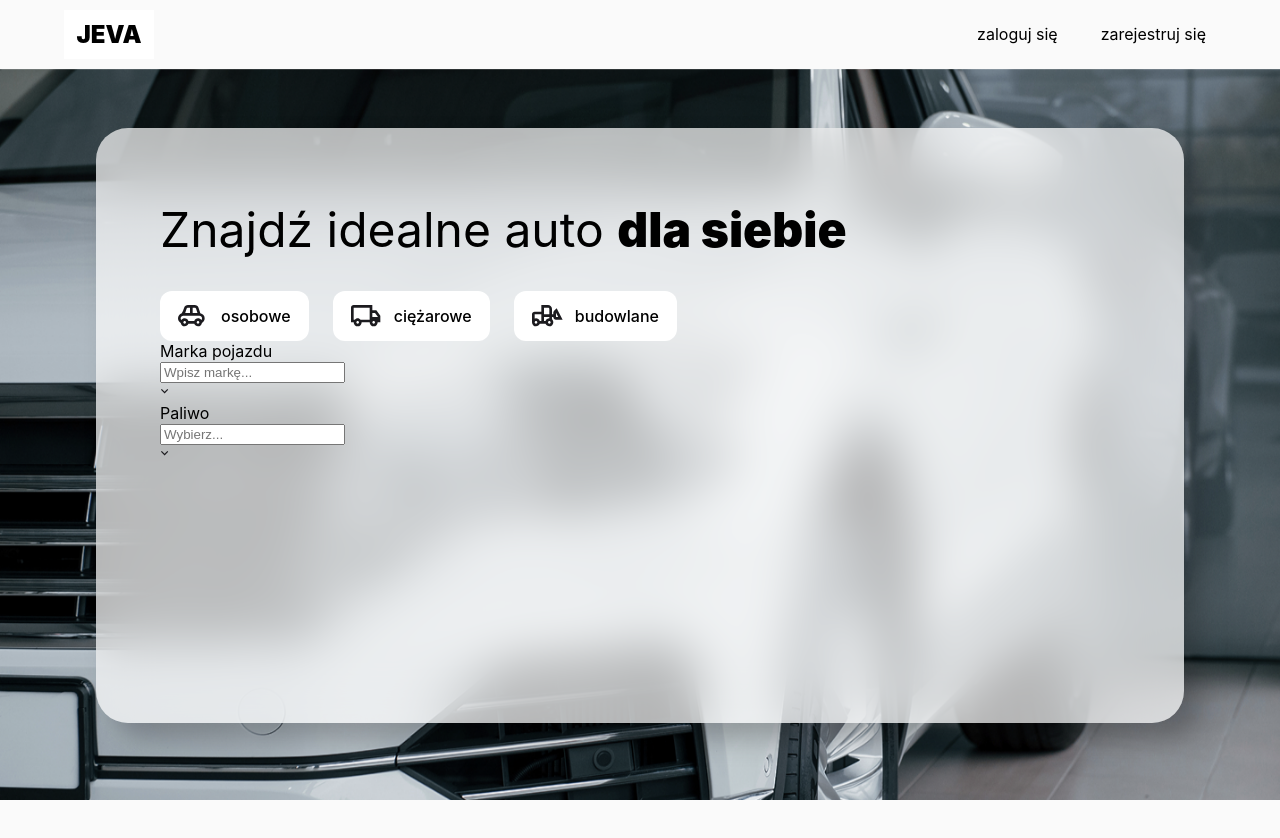
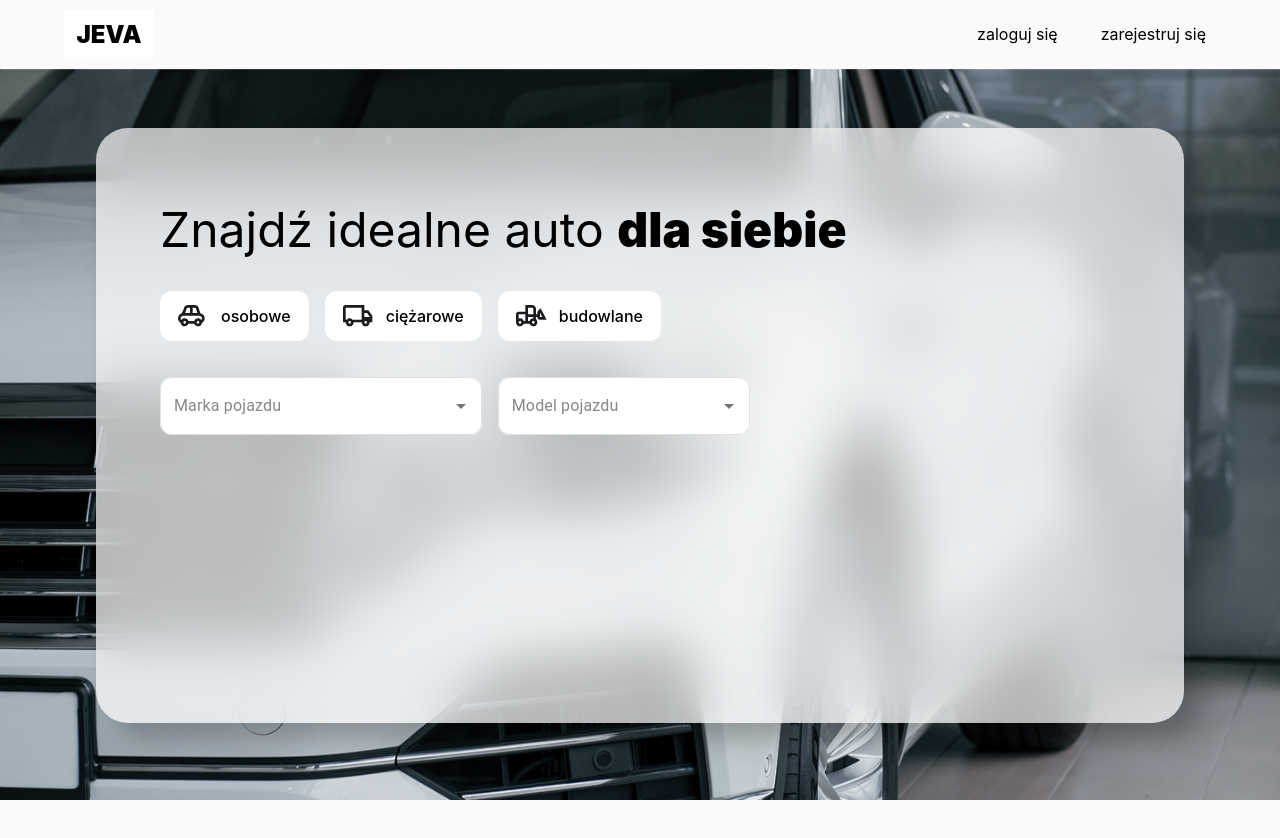
Before and after one commit to SGancarczyk/Jewa, a React app in the folder frontend/: page / in a window 1280 px wide. Shown: the top 838 px of the page. Built offline with nearby package versions, Linux system fonts and the light colour scheme; the HTML template or start-up script is replaced by a standard one.

Commit message:
Better selector formating

```diff
--- a/frontend/package.json
+++ b/frontend/package.json
@@ -10,6 +10,9 @@
     "preview": "vite preview"
   },
   "dependencies": {
+    "@emotion/react": "^11.14.0",
+    "@emotion/styled": "^11.14.1",
+    "@mui/material": "^7.3.6",
     "@react-oauth/google": "^0.12.2",
     "react": "^19.2.0",
     "react-dom": "^19.2.0",
--- a/frontend/src/MainPage/Selector/AutocompleteSelect/AutocompleteSelect.css
+++ b/frontend/src/MainPage/Selector/AutocompleteSelect/AutocompleteSelect.css
@@ -0,0 +1,124 @@
+/* AutocompleteSelect.css */
+
+/* --- 1. GŁÓWNY KONTENER INPUTA --- */
+/* Nadajemy klasę .car-selector-root całemu komponentowi,
+   a potem celujemy w jego wnętrze (.MuiOutlinedInput-root) */
+
+.car-selector-root .MuiOutlinedInput-root {
+  height: 58px !important;
+  border-radius: 12px !important;
+  background-color: #FFFFFF !important;
+  font-family: 'Inter', sans-serif !important;
+
+  /* Centrowanie */
+  padding: 0 14px !important;
+  display: flex !important;
+  align-items: center !important;
+}
+
+/* --- 2. TEKST W ŚRODKU (INPUT) --- */
+.car-selector-root .MuiAutocomplete-input {
+  color: #000000 !important;
+  -webkit-text-fill-color: #000000 !important; /* Wróciło do wersji z myślnikami! */
+
+  font-weight: 500 !important;
+  padding: 0 !important;
+  height: 100% !important;
+}
+
+/* 1. Stan spoczynku */
+.car-selector-root .MuiInputLabel-root {
+    color: #888888 !important; /* Bez cudzysłowów! */
+    top: 1px !important;      /* Bez cudzysłowów! */
+}
+
+/* 2. Stan aktywny (kliknięty/pisanie) */
+/* Uwaga: brak spacji między klasami .MuiInputLabel-root a .Mui-focused */
+.car-selector-root .MuiInputLabel-root.Mui-focused {
+    color: #000000 !important;
+    top: 0px !important;
+}
+
+/* --- 3. RAMKI (Borders) --- */
+
+/* Ramka domyślna */
+.car-selector-root .MuiOutlinedInput-notchedOutline {
+  border-color: #E0E0E0 !important;
+  border-width: 1px !important;
+}
+
+/* Ramka po najechaniu (Hover) */
+.car-selector-root .MuiOutlinedInput-root:hover .MuiOutlinedInput-notchedOutline {
+  border-color: #B0B0B0 !important;
+}
+
+/* Ramka po kliknięciu (Focused) */
+.car-selector-root .MuiOutlinedInput-root.Mui-focused .MuiOutlinedInput-notchedOutline {
+  border-color: #000000 !important;
+  border-width: 1px !important;
+}
+/* AutocompleteSelect.css */
+
+/* 1. RAMKA (Wrapper/Paper) */
+/* Ona ma NIE mieć paska przewijania, ma tylko wyglądać */
+.car-selector-dropdown {
+  border-radius: 12px !important;
+  margin-top: 8px !important;
+  box-shadow: 0px 4px 12px rgba(0, 0, 0, 0.1) !important;
+  background-color: #FFFFFF !important;
+
+  /* KLUCZOWA ZMIANA: */
+  overflow: hidden !important; /* Ukrywamy paski na ramce */
+  max-height: none !important; /* Ramka dopasowuje się do listy */
+}
+
+/* 2. LISTA WŁAŚCIWA (ul/listbox) */
+/* To jest element wewnątrz ramki, który faktycznie trzyma opcje.
+   To TUTAJ musimy dać ograniczenie wysokości i scrolla. */
+.car-selector-dropdown .MuiAutocomplete-listbox {
+  max-height: 250px !important; /* Ograniczenie wysokości */
+  overflow-y: auto !important;  /* Pasek przewijania */
+  overflow-x: hidden !important;
+
+  padding: 0 !important; /* Resetujemy padding listy */
+  font-family: 'Inter', sans-serif !important;
+}
+
+/* 3. OPCJE (Pojedynczy wiersz) */
+.car-selector-dropdown .MuiAutocomplete-option {
+  font-family: 'Inter', sans-serif !important;
+  padding: 12px 16px !important;
+  color: #000000;
+  border-bottom: 1px solid #f0f0f0; /* Opcjonalnie: kreska między opcjami */
+}
+
+/* Hover & Focus */
+.car-selector-dropdown .MuiAutocomplete-option:hover,
+.car-selector-dropdown .MuiAutocomplete-option.Mui-focused {
+  background-color: #F5F5F5 !important;
+}
+
+/* Wybrany element */
+.car-selector-dropdown .MuiAutocomplete-option[aria-selected="true"] {
+  background-color: #E0E0E0 !important;
+}
+
+/* --- STYL PASKA PRZEWIJANIA (Scrollbar) --- */
+/* Uwaga: Pasek stylujemy teraz dla LISTBOXA, a nie dla głównej klasy */
+
+.car-selector-dropdown .MuiAutocomplete-listbox::-webkit-scrollbar {
+  width: 8px;
+}
+
+.car-selector-dropdown .MuiAutocomplete-listbox::-webkit-scrollbar-track {
+  background: transparent;
+}
+
+.car-selector-dropdown .MuiAutocomplete-listbox::-webkit-scrollbar-thumb {
+  background-color: #1C1B1F;
+  border-radius: 4px;
+}
+
+.car-selector-dropdown .MuiAutocomplete-listbox::-webkit-scrollbar-thumb:hover {
+  background-color: #000000;
+}
--- a/frontend/src/MainPage/Selector/AutocompleteSelect/AutocompleteSelect.tsx
+++ b/frontend/src/MainPage/Selector/AutocompleteSelect/AutocompleteSelect.tsx
@@ -1,93 +1,41 @@
-import React, { useState, useRef, useEffect } from 'react';
-import { Icon } from '../Icons/Icon';
-import './AutocompleteSelect.css';
+import React from 'react';
+import Autocomplete from '@mui/material/Autocomplete';
+import TextField from '@mui/material/TextField';
+import { styled } from '@mui/material/styles';
+import "./AutocompleteSelect.css"
 
 interface Props {
+  options: string[];
+  value: string | null;
+  onChange: (newValue: string | null) => void;
   label: string;
-  placeholder?: string;
-  value: string;
-  options: string[];
-  onSelect: (val: string) => void;
 }
 
-export const AutocompleteSelect = ({ label, placeholder, value, options, onSelect }: Props) => {
-  const [isOpen, setIsOpen] = useState(false);
-  const [searchTerm, setSearchTerm] = useState(value);
+export const AutocompleteSelector = ({ options, value, onChange, label }: Props) => {
+  return (
+    <Autocomplete
+        className='car-selector-root'
+      disablePortal
+      id="combo-box-demo"
+      options={options}
+      value={value}
+      onChange={(event: any, newValue: any) => {
+        onChange(newValue);
+      }}
 
-  const wrapperRef = useRef<HTMLDivElement>(null);
+      slotProps={{
+        paper: { className: 'car-selector-dropdown' }
+      }}
 
-  useEffect(() => {
-    setSearchTerm(value);
-  }, [value]);
-
-  const filteredOptions = options.filter(option =>
-    option.toLowerCase().includes(searchTerm.toLowerCase())
-  );
-
-  const handleSelect = (option: string) => {
-    onSelect(option);
-    setSearchTerm(option);
-    setIsOpen(false);
-  };
-
-  const handleInputChange = (e: React.ChangeEvent<HTMLInputElement>) => {
-    const val = e.target.value;
-    setSearchTerm(val);
-    setIsOpen(true);
-    if (val === '') {
-        onSelect('');
-    }
-  };
-
-  useEffect(() => {
-    const handleClickOutside = (event: MouseEvent) => {
-      if (wrapperRef.current && !wrapperRef.current.contains(event.target as Node)) {
-        setIsOpen(false);
-        // Opcjonalnie: Jeśli użytkownik wpisał "Aud" i kliknął poza,
-        // przywracamy ostatnią poprawną wartość lub czyścimy.
-        // Tutaj zostawiamy jak jest dla wygody.
-      }
-    };
-    document.addEventListener("mousedown", handleClickOutside);
-    return () => document.removeEventListener("mousedown", handleClickOutside);
-  }, []);
-
-  return (
-    <div className="selector-wrapper" ref={wrapperRef}>
-      <label className="selector-label">{label}</label>
-
-      <div className="input-container" onClick={() => setIsOpen(true)}>
-        <input
-          type="text"
-          className="selector-input"
-          placeholder={placeholder || "Wybierz..."}
-          value={searchTerm}
-          onChange={handleInputChange}
-          onFocus={() => setIsOpen(true)}
+      renderInput={(params) => (
+        <TextField
+            {...params}
+            label={label}
+            placeholder="Wybierz lub wpisz..."
         />
-
-        <div className={`arrow-icon ${isOpen ? 'open' : ''}`}>
-           <Icon name="chevronDown" width={16} height={10} />
-        </div>
-      </div>
-
-      {isOpen && (
-        <ul className="options-list">
-          {filteredOptions.length > 0 ? (
-            filteredOptions.map((option) => (
-              <li
-                key={option}
-                className="option-item"
-                onClick={() => handleSelect(option)}
-              >
-                {option}
-              </li>
-            ))
-          ) : (
-            <li className="option-item no-results">Brak wyników</li>
-          )}
-        </ul>
       )}
-    </div>
+    />
   );
 };
+
+export default AutocompleteSelector
--- a/frontend/src/MainPage/Selector/Selector.css
+++ b/frontend/src/MainPage/Selector/Selector.css
@@ -1,3 +1,30 @@
+.search-grid-container {
+    display: grid;
+    /* Tworzymy 3 równe kolumny (dla 3 typów pojazdów) */
+    grid-template-columns: repeat(4, 1fr);
+
+    /* Fioletowe przerwy ze zdjęcia: */
+    row-gap: 36px;
+    column-gap: 16px;
+    width: 60%;
+}
+
+/* Styl dla zielonego elementu (Autocomplete) */
+.brand-select-wrapper {
+    /* Mówimy: Zajmij miejsce od 1. linii pionowej do 3. linii pionowej. */
+    /* Matematyka: Linia 1 (start) -> Guzik 1 -> Linia 2 -> Guzik 2 -> Linia 3 (koniec) */
+    grid-column: 1 / 3;
+
+    /* Przenosimy do drugiego rzędu */
+    grid-row: 2;
+}
+
+.fuel-select-wrapper {
+    grid-column: 3 / 5;
+
+    /* Przenosimy do drugiego rzędu */
+    grid-row: 2;
+}
 .container {
     position: relative;
 
--- a/frontend/src/MainPage/Selector/Selector.tsx
+++ b/frontend/src/MainPage/Selector/Selector.tsx
@@ -3,17 +3,17 @@ import './Selector.css';
 import { useNavigate } from 'react-router-dom';
 import { Icon } from './Icons/Icon';
 import TypeSelector from './TypeSelector/TypeSelector';
-import { AutocompleteSelect } from './AutocompleteSelect/AutocompleteSelect';
+import { AutocompleteSelector } from './AutocompleteSelect/AutocompleteSelect';
 
 const mockDatabase: Record<string, string[]> = {
-  personal: ["Audi", "BMW", "Volkswagen", "Toyota", "Opel"],
+    personal: ["Audi", "BMW", "Volkswagen", "Toyota", "Opel", "Polonez", "Citroen", "BYD", "Renault", "Nissan"],
     truck: ["Volvo", "Scania", "MAN", "DAF", "Mercedes-Benz Trucks"],
     construction: ["CAT", "JCB", "Komatsu", "Liebherr"]
 };
 
 export const Selsector = () => {
     const [vehicleType, setVehicleType] = useState("");
-    const [brand, setBrand] = useState('');
+    const [brand, setBrand] = useState<string | null>('');
 
     const currentBrandOptions = mockDatabase[vehicleType] || [];
     useEffect(() => {
@@ -22,22 +22,25 @@ export const Selsector = () => {
 
     return <div className='container'>
         <h1 className='hero-title'>Znajdź idealne auto <strong>dla siebie</strong></h1>
-        <TypeSelector selected={vehicleType} onSelect={setVehicleType}/>
-
-        <AutocompleteSelect
+        <div className='search-grid-container'>
+            <TypeSelector selected={vehicleType} onSelect={setVehicleType} />
+            <div className="brand-select-wrapper">
+                <AutocompleteSelector
                     label="Marka pojazdu"
-            placeholder="Wpisz markę..."
+                    options={currentBrandOptions}
                     value={brand}
-            onSelect={(val) => setBrand(val)}
+                    onChange={(newVal) => setBrand(newVal)}
+                />
+            </div>
+            <div className="fuel-select-wrapper">
+                <AutocompleteSelector
+                    label="Model pojazdu"
                     options={currentBrandOptions}
+                    value={brand}
+                    onChange={(newVal) => setBrand(newVal)}
                 />
-
-        <AutocompleteSelect
-            label="Paliwo"
-            value=""
-            onSelect={() => {}}
-            options={["Benzyna", "Diesel", "Elektryczny", "Hybryda"]}
-        />
+            </div>
+        </div>
     </div>
 };
 
--- a/frontend/src/MainPage/Selector/TypeSelector/TypeSelector.css
+++ b/frontend/src/MainPage/Selector/TypeSelector/TypeSelector.css
@@ -1,10 +1,10 @@
 .vehicle-selector-container {
-    display: flex;
-    gap: 24px;
-    flex-wrap: wrap;
+    display: contents;
 }
 
 .vehicle-btn {
+    grid-column: auto;
+    width: 100%;
     display: flex;
     align-items: center;
     justify-content: center;
@@ -31,3 +31,10 @@
     border-color: #000000;
     background: #FFFFFF;
 }
+
+.ghost-button {
+    /* Zajmuje miejsce w siatce (szerokość), ale go nie widać */
+    width: 100%;
+    visibility: hidden;
+    pointer-events: none; /* Nie da się w niego kliknąć */
+}
--- a/frontend/src/MainPage/Selector/TypeSelector/TypeSelector.tsx
+++ b/frontend/src/MainPage/Selector/TypeSelector/TypeSelector.tsx
@@ -13,7 +13,7 @@ interface VehicleOption {
 const options: VehicleOption[] = [
     { id: 'personal', label: 'osobowe', icon: 'car' },
     { id: 'truck', label: 'ciężarowe', icon: 'truck' },
-    { id: 'construction', label: 'budowlane', icon: 'construction' }
+    { id: 'construction', label: 'budowlane', icon: 'construction' },
 ];
 
 interface Props {
@@ -33,6 +33,7 @@ export const TypeSelector = ({selected, onSelect}: Props) => {
                 <span>{option.label}</span>
             </button>
         ))}
+        <div className="ghost-button" />
     </div>
 };
 
--- a/frontend/tsconfig.json
+++ b/frontend/tsconfig.json
@@ -23,7 +23,7 @@
 
     // Stricter Typechecking Options
     "noUncheckedIndexedAccess": true,
-    "exactOptionalPropertyTypes": true,
+    "exactOptionalPropertyTypes": false,
 
     // Style Options
     // "noImplicitReturns": true,
```
Also changed, not shown: 1 other file (tests, documents, lock files or other folders). Lines whose indentation alone changed are shown as unchanged.
